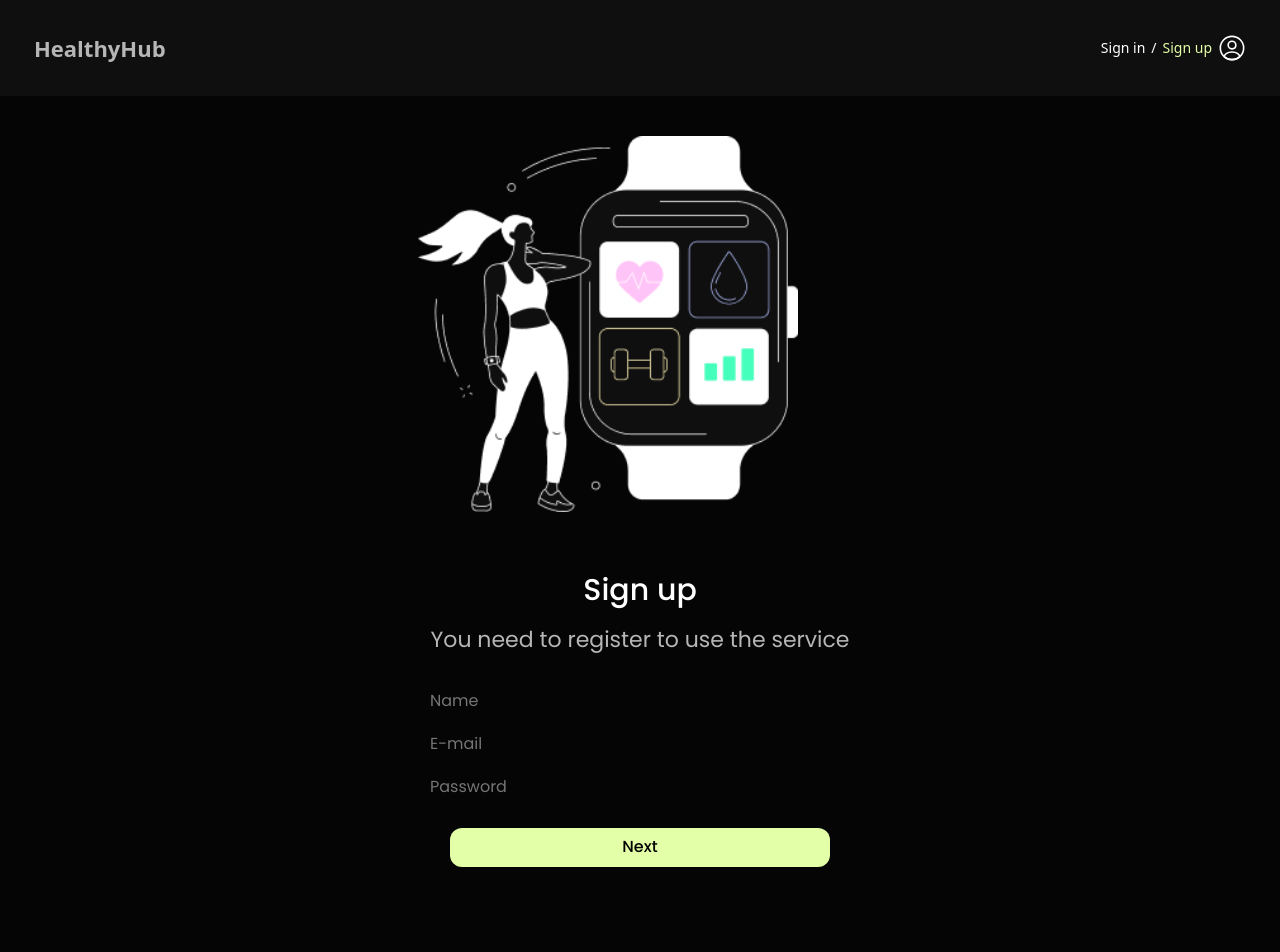
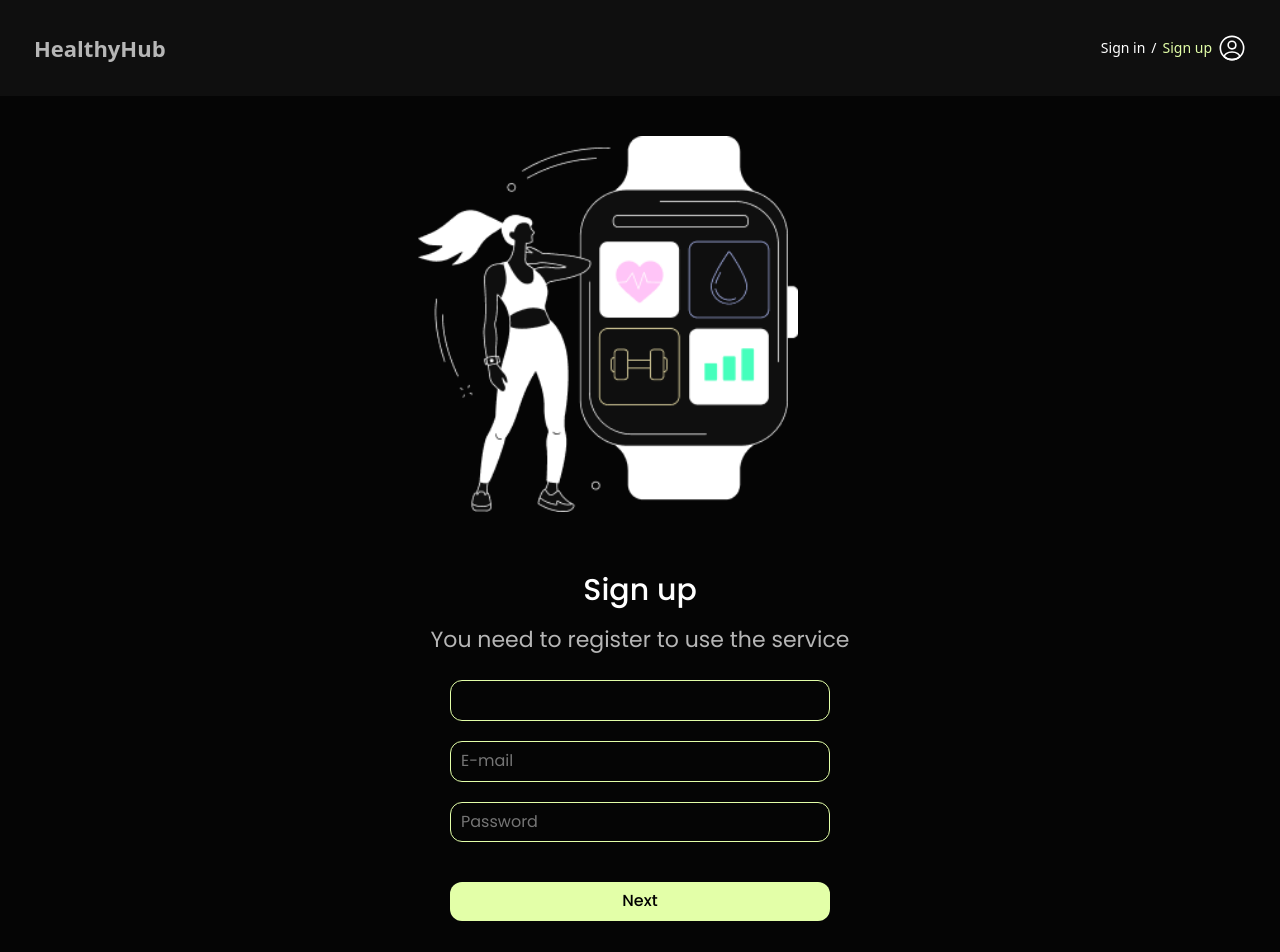
Before and after one commit to AnnaHort/HealthyHub, a React (Vite) app: page /HealthyHub/signup in a window 1280 px wide. Shown: the top 952 px of the page. Built offline with nearby package versions, Linux system fonts and the light colour scheme.

Commit message:
add formik and yup

```diff
--- a/src/components/SignUpForm/SignUpRegister.jsx
+++ b/src/components/SignUpForm/SignUpRegister.jsx
@@ -1,17 +1,16 @@
-import { useState } from 'react';
+//import { useState } from 'react';
 import axios from 'axios';
+import * as Yup from 'yup';
 
- import { Formik, Form, Field, ErrorMessage } from 'formik';
-import * as Yup from 'yup';
+import { Formik } from 'formik';
 
 import {
   SignUpRegisterContainer,
   Image,
   RegisterTitle,
   RegisterText,
+  Input,
   RegisterForm,
-  //InputContainer,
-  Input,
   Button,
   QuestionBlock,
   Question,
@@ -21,6 +20,11 @@ import RegisterImageMobile from '../../img/register-img-mobile.png';
 import RegisterImageTablet from '../../img/register-img-tablet.png';
 import RegisterImageDesktop from '../../img/register-img-desktop.png';
 
+const initialValues = {
+  name: '',
+  email: '',
+  password: '',
+};
 
 const SignupSchema = Yup.object().shape({
   name: Yup.string().required('Name is required'),
@@ -30,21 +34,20 @@ const SignupSchema = Yup.object().shape({
     .required('Password is required'),
 });
 
+const SignUpRegister = () => {
+  // const [formData, setFormData] = useState({
+  //   name: '',
+  //   email: '',
+  //   password: '',
+  // });
 
-const SignUpRegister = () => {
-  const [formData, setFormData] = useState({
-    name: '',
-    email: '',
-    password: '',
-  });
-
-  const handleInputChange = (e) => {
-    const { name, value } = e.target;
-    setFormData({
-      ...formData,
-      [name]: value,
-    });
-  };
+  // const handleInputChange = (e) => {
+  //   const { name, value } = e.target;
+  //   setFormData({
+  //     ...formData,
+  //     [name]: value,
+  //   });
+  // };
 
   const handleSubmit = async (e) => {
     e.preventDefault();
@@ -52,13 +55,10 @@ const SignUpRegister = () => {
     try {
       const response = await axios.post(
         'https://healthhub-backend.onrender.com/api/auth/signup',
-        formData
+        initialValues
       );
-
-      // Обработка успешного ответа от сервера
       console.log('Успешная регистрация', response.data);
     } catch (error) {
-      // Обработка ошибки
       console.error('Ошибка регистрации', error);
     }
   };
@@ -73,37 +73,38 @@ const SignUpRegister = () => {
       <div>
         <RegisterTitle>Sign up</RegisterTitle>
         <RegisterText>You need to register to use the service</RegisterText>
+        <Formik
+          onSubmit={handleSubmit}
+          initialValues={initialValues}
+          validationSchema={SignupSchema}
+        >
+          {({ errors, touched }) => {
+            console.log('Errors:', errors);
+            console.log('Touched:', touched);
 
-        <RegisterForm autoComplete="off" onSubmit={handleSubmit}>
+            return (
+              <RegisterForm autoComplete="off">
                 <label htmlFor="name">
-            <Input
-              type="text"
-              id="name"
-              name="name"
-              placeholder="Name"
-              value={formData.name}
-              onChange={handleInputChange}
-            />
+                  <Input name="name" />
+                  {errors.name && touched.name ? (
+                    <div>{errors.name}</div>
+                  ) : null}
                 </label>
                 <label htmlFor="email">
-            <Input
-              type="email"
-              id="email"
-              name="email"
-              placeholder="E-mail"
-              value={formData.email}
-              onChange={handleInputChange}
-            />
+                  <Input name="email" type="email" placeholder="E-mail" />
+                  {errors.email && touched.email ? (
+                    <div>{errors.email}</div>
+                  ) : null}
                 </label>
                 <label htmlFor="password">
                   <Input
+                    name="password"
                     type="password"
-              id="password"
-              name="password"
                     placeholder="Password"
-              value={formData.password}
-              onChange={handleInputChange}
                   />
+                  {errors.password && touched.password ? (
+                    <div>{errors.password}</div>
+                  ) : null}
                 </label>
                 <Button type="submit">Next</Button>
                 <QuestionBlock>
@@ -111,6 +112,9 @@ const SignUpRegister = () => {
                   <Link to="/signin">Sign in</Link>
                 </QuestionBlock>
               </RegisterForm>
+            );
+          }}
+        </Formik>
       </div>
     </SignUpRegisterContainer>
   );
--- a/src/components/SignUpForm/SignUpRegister.styled.jsx
+++ b/src/components/SignUpForm/SignUpRegister.styled.jsx
@@ -1,4 +1,5 @@
 import styled from 'styled-components';
+import { Field, Form } from 'formik';
 
 export const SignUpRegisterContainer = styled.div`
   background-color: var(--color-primary-black);
@@ -73,7 +74,7 @@ export const RegisterText = styled.p`
   }
 `;
 
-export const RegisterForm = styled.form`
+export const RegisterForm = styled(Form)`
   @media (min-width: 834px) {
     margin-left: auto;
     margin-right: auto;
@@ -85,31 +86,19 @@ export const RegisterForm = styled.form`
   }
 `;
 
-export const InputContainer = styled.div`
-  background: transparent;
+export const Input = styled(Field)`
   position: relative;
   border: 1px solid var(--color-primary-green-lite);
   border-radius: 12px;
-  width: 100%;
   max-width: 380px;
   margin-bottom: 20px;
-  margin-left:auto;
-  margin-right:auto;
+  margin-left: auto;
+  margin-right: auto;
 
-  @media (min-width: 1440px) {
-    max-width: 212px;
-    margin-left:0;
-  margin-right:0;
-  }
-`;
-
-export const Input = styled.input`
   color: var(--color-primary-grey);
   font-family: Poppins;
   line-height: 1.429;
   background: transparent;
-  border-color: transparent;
-  outline: none;
   padding: 8px 10px;
   width: 100%;
   :hover {
@@ -118,6 +107,10 @@ export const Input = styled.input`
   @media (min-width: 1440px) {
     width: 50%;
   }
+`;
+
+export const ErrorMessage = styled.input`
+  color: red;
 `;
 
 export const Button = styled.button`
```
Lines whose indentation alone changed are shown as unchanged.
